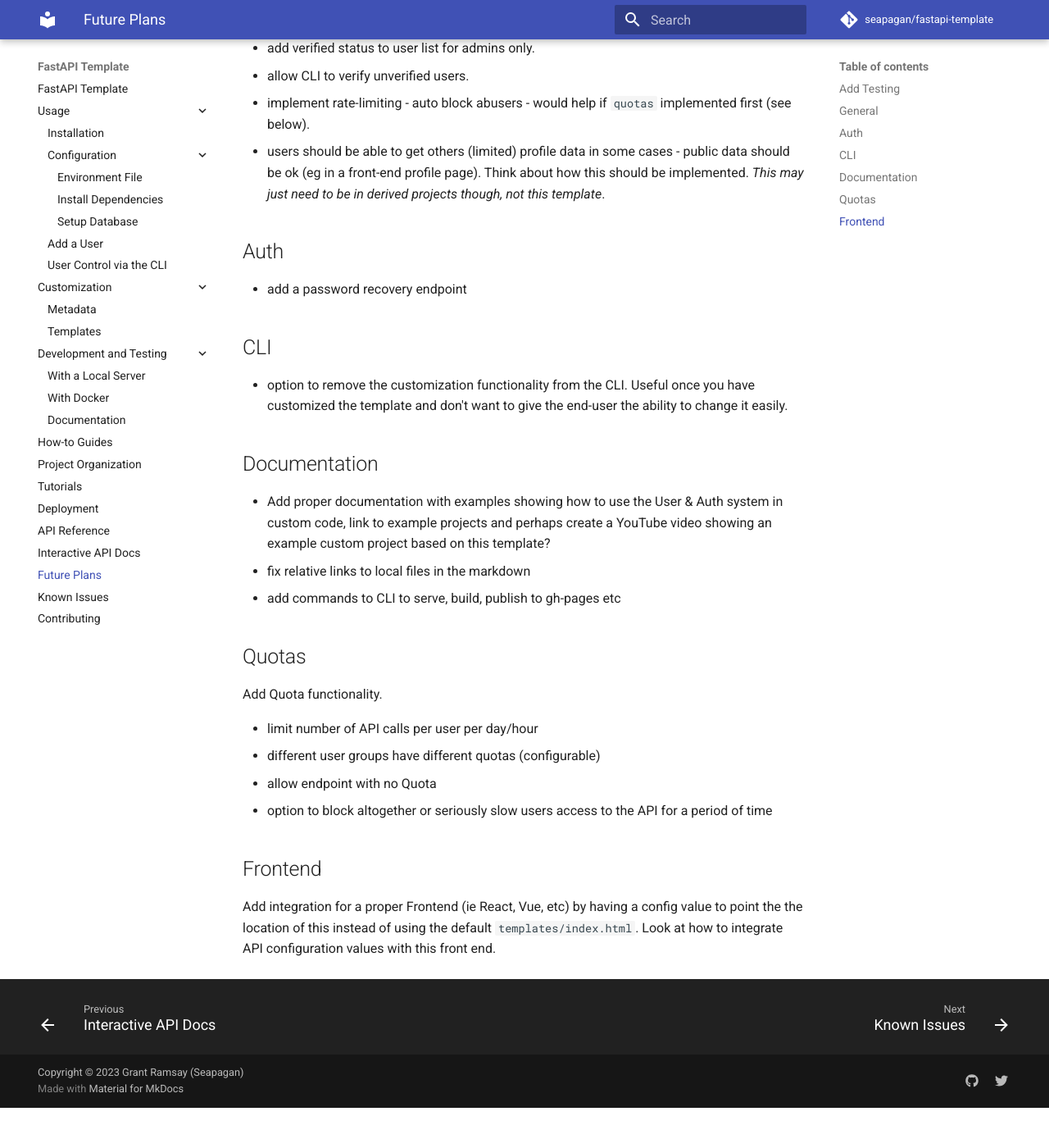
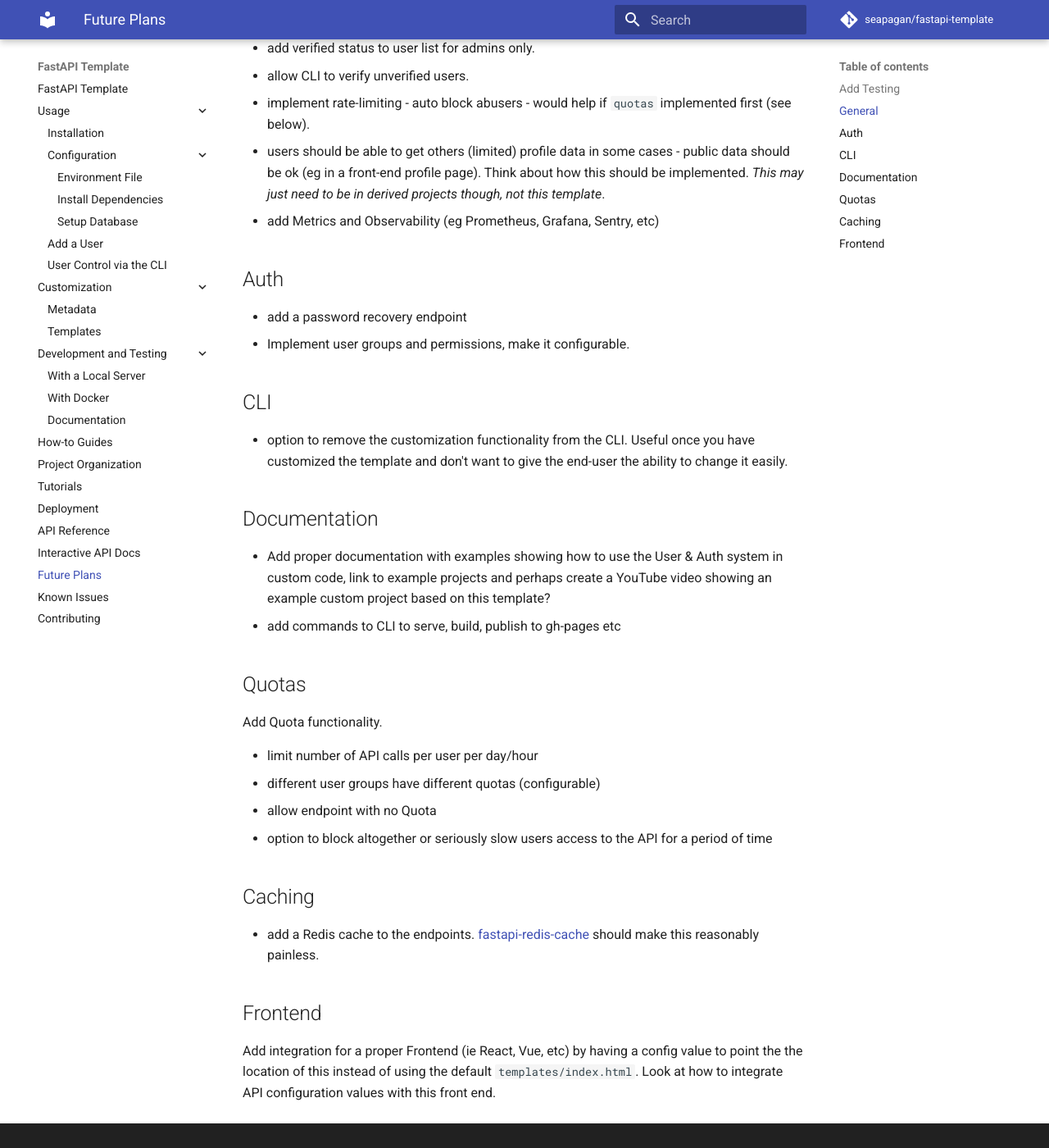
Before and after one commit to seapagan/fastapi-template, an MkDocs documentation site: the page built from docs/future.md, in a window 1280 px wide and 1400 px high, scrolled down 749 px. Shown: the whole window at 82% size. Built offline with MkDocs 1.6.1 and Material for MkDocs 9.7.7, drawn with Linux system fonts in a browser that asks for light colours; comment, search, counter and statistics services are not loaded; before the commit the page ends 2100 px from its top, so only the background shows below that.

Commit message:
update README/TODO
Signed-off-by: Grant Ramsay <seapagan@gmail.com>

```diff
--- a/TODO.md
+++ b/TODO.md
@@ -31,10 +31,12 @@
   public data should be ok (eg in a front-end profile page). Think about how
   this should be implemented. *This may just need to be in derived projects
   though, not this template*.
+- add Metrics and Observability (eg Prometheus, Grafana, Sentry, etc)
 
 ## Auth
 
 - add a password recovery endpoint
+- Implement user groups and permissions, make it configurable.
 
 ## CLI
 
@@ -47,7 +49,6 @@
 - Add proper documentation with examples showing how to use the User & Auth
   system in custom code, link to example projects and perhaps create a YouTube
   video showing an example custom project based on this template?
-- fix relative links to local files in the markdown
 - add commands to CLI to serve, build, publish to gh-pages etc
 
 ## Quotas
@@ -60,6 +61,12 @@
 - option to block altogether or seriously slow users access to the API for a
   period of time
 
+## Caching
+
+- add a Redis cache to the endpoints.
+  [fastapi-redis-cache](https://pypi.org/project/fastapi-redis-cache/) should
+  make this reasonably painless.
+
 ## Frontend
 
 Add integration for a proper Frontend (ie React, Vue, etc) by having a config
```
Also changed, not shown: README.md (+1 -1 lines).
